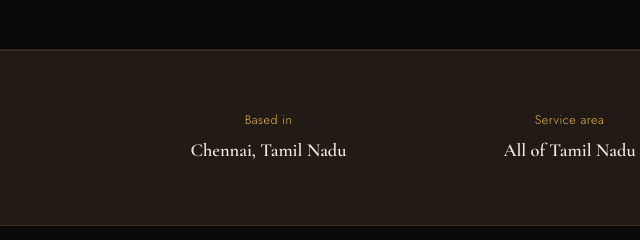
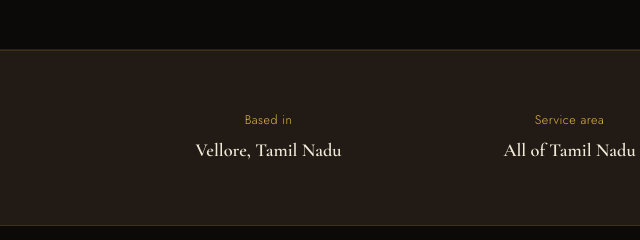
Before and after one commit to srharish34-wq/SRI-VINAYAGA-EVENT-MANAGEMENT, a plain HTML site: page about.html in a window 1280 px wide. Shown: the part 3580-3820 px from the top of the page, 221-861 px from the left. Drawn offline with nearby package versions, Linux system fonts and the light colour scheme.

Commit message:
Update about.html

```diff
--- a/about.html
+++ b/about.html
@@ -191,7 +191,7 @@
     </div>
     <div class="qf-item">
       <span class="qf-label">Based in</span>
-      <span class="qf-value">Chennai, Tamil Nadu</span>
+      <span class="qf-value">Vellore, Tamil Nadu</span>
     </div>
     <div class="qf-item">
       <span class="qf-label">Service area</span>
```
